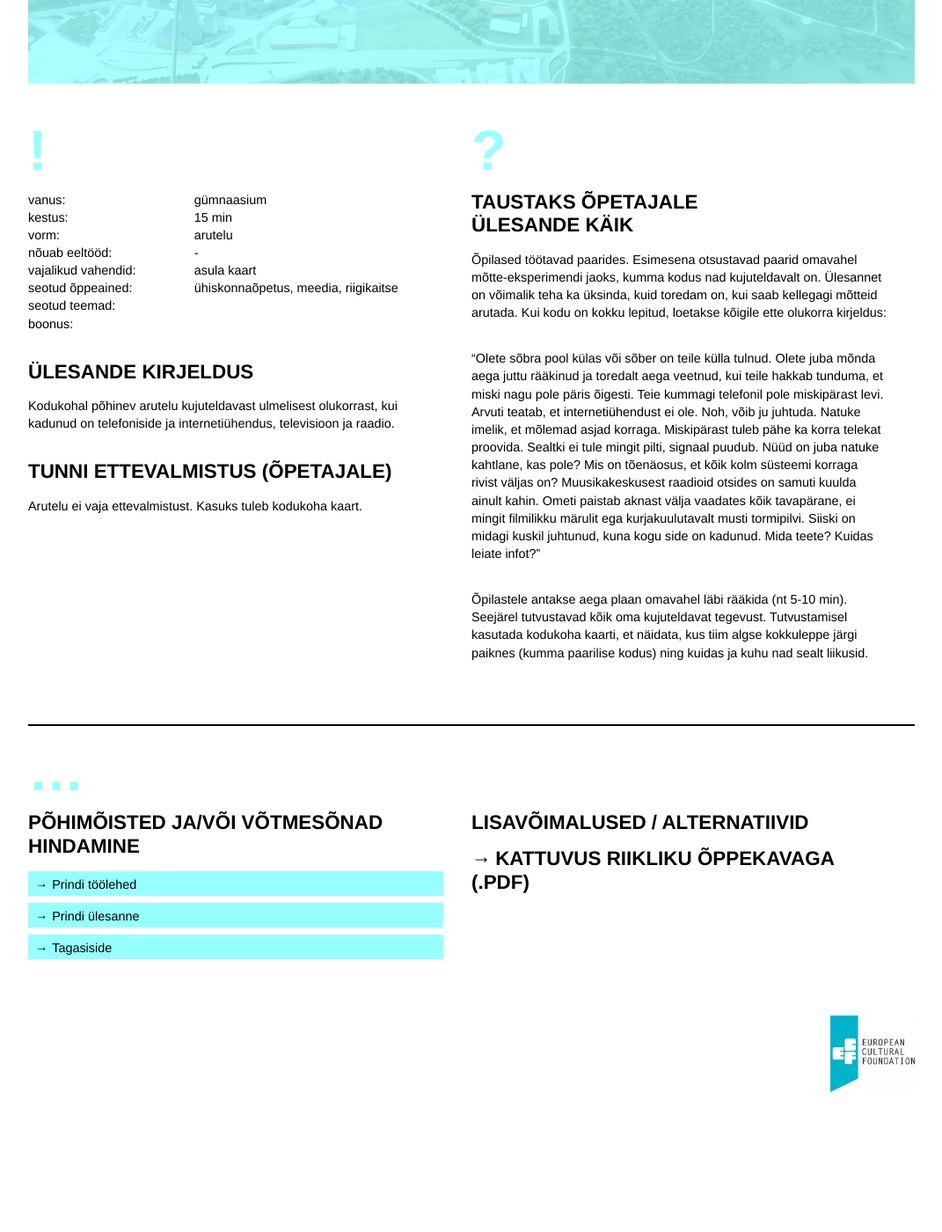
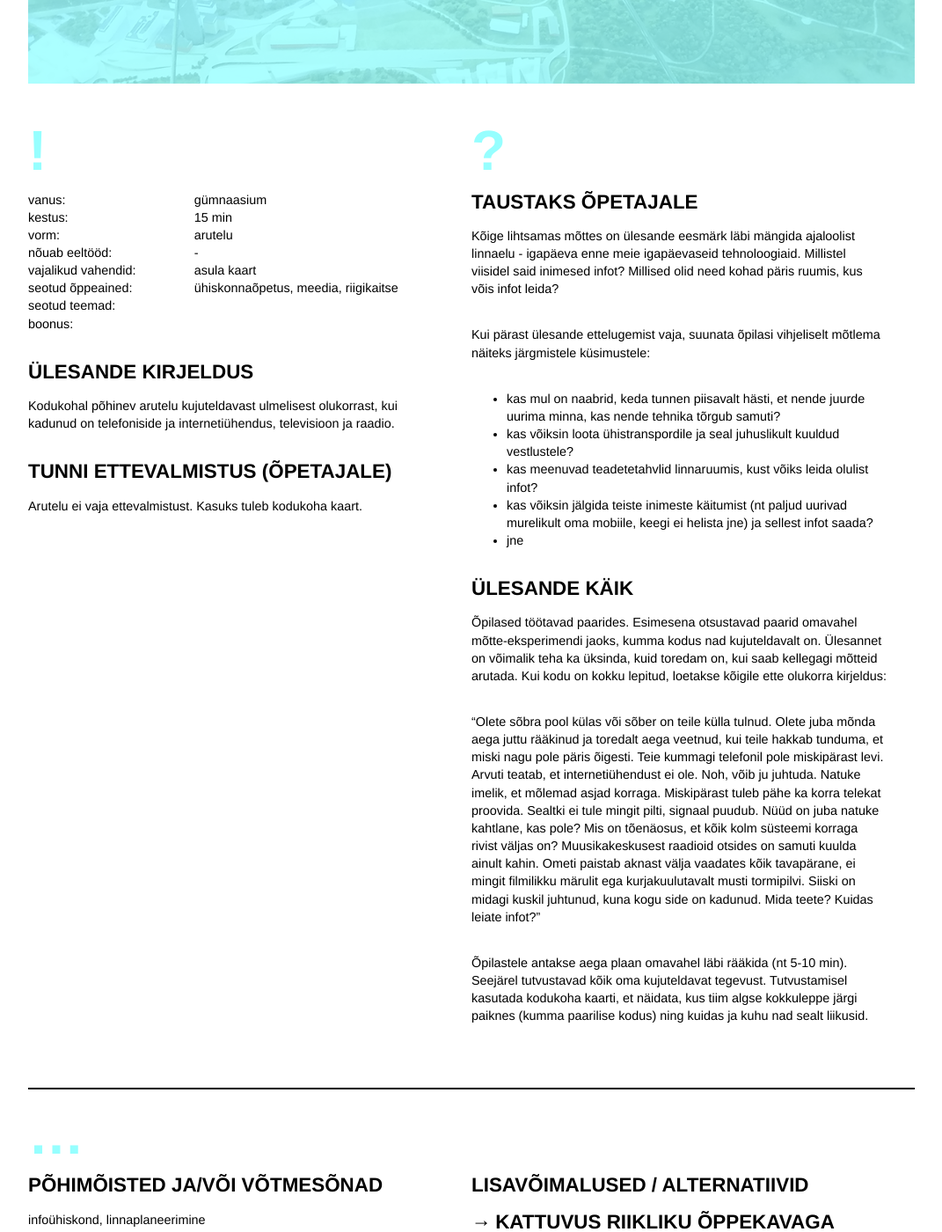
Before and after one commit to ruumiharidus/ruumiharidus.github.io, a Jekyll site: the page built from _posts/2015-12-07-infosulg.md, in a window 1280 px wide and 1400 px high, scrolled down 699 px. Shown: the whole window at 88% size, without its empty margins (104-1175 px from the left). Built offline with Jekyll 4.4.1, drawn with Linux system fonts in a browser that asks for light colours; nearby versions of some CDN libraries; before the commit the page ends 2041 px from its top, so only the background shows below that.

Commit message:
Updated 2015-12-07-infosulg.md

```diff
--- a/_posts/2015-12-07-infosulg.md
+++ b/_posts/2015-12-07-infosulg.md
@@ -4,6 +4,7 @@ layout: lesson
 description: "Mõtte-eksperiment telefoni ja internetita maailmast"
 image: /images/infosulg.jpg
 ---
+
 
 
 
@@ -31,7 +32,14 @@ Arutelu ei vaja ettevalmistust. Kasuks tuleb kodukoha kaart.
 ### ?
 
 #### Taustaks õpetajale
+Kõige lihtsamas mõttes on ülesande eesmärk läbi mängida ajaloolist linnaelu - igapäeva enne meie igapäevaseid tehnoloogiaid. Millistel viisidel said inimesed infot? Millised olid need kohad päris ruumis, kus võis infot leida?
 
+Kui pärast ülesande ettelugemist vaja, suunata õpilasi vihjeliselt mõtlema näiteks järgmistele küsimustele:
+- kas mul on naabrid, keda tunnen piisavalt hästi, et nende juurde uurima minna, kas nende tehnika tõrgub samuti?
+- kas võiksin loota ühistranspordile ja seal juhuslikult kuuldud vestlustele?
+- kas meenuvad teadetetahvlid linnaruumis, kust võiks leida olulist infot?
+- kas võiksin jälgida teiste inimeste käitumist (nt paljud uurivad murelikult oma mobiile, keegi ei helista jne) ja sellest infot saada?
+- jne
 
 #### Ülesande käik
 Õpilased töötavad paarides. Esimesena otsustavad paarid omavahel mõtte-eksperimendi jaoks, kumma kodus nad kujuteldavalt on. Ülesannet on võimalik teha ka üksinda, kuid toredam on, kui saab kellegagi mõtteid arutada. Kui kodu on kokku lepitud, loetakse kõigile ette olukorra kirjeldus:
@@ -48,7 +56,7 @@ Arutelu ei vaja ettevalmistust. Kasuks tuleb kodukoha kaart.
 ### ...
 
 #### Põhimõisted ja/või võtmesõnad
-
+infoühiskond, linnaplaneerimine
 
 #### Hindamine
 
```
